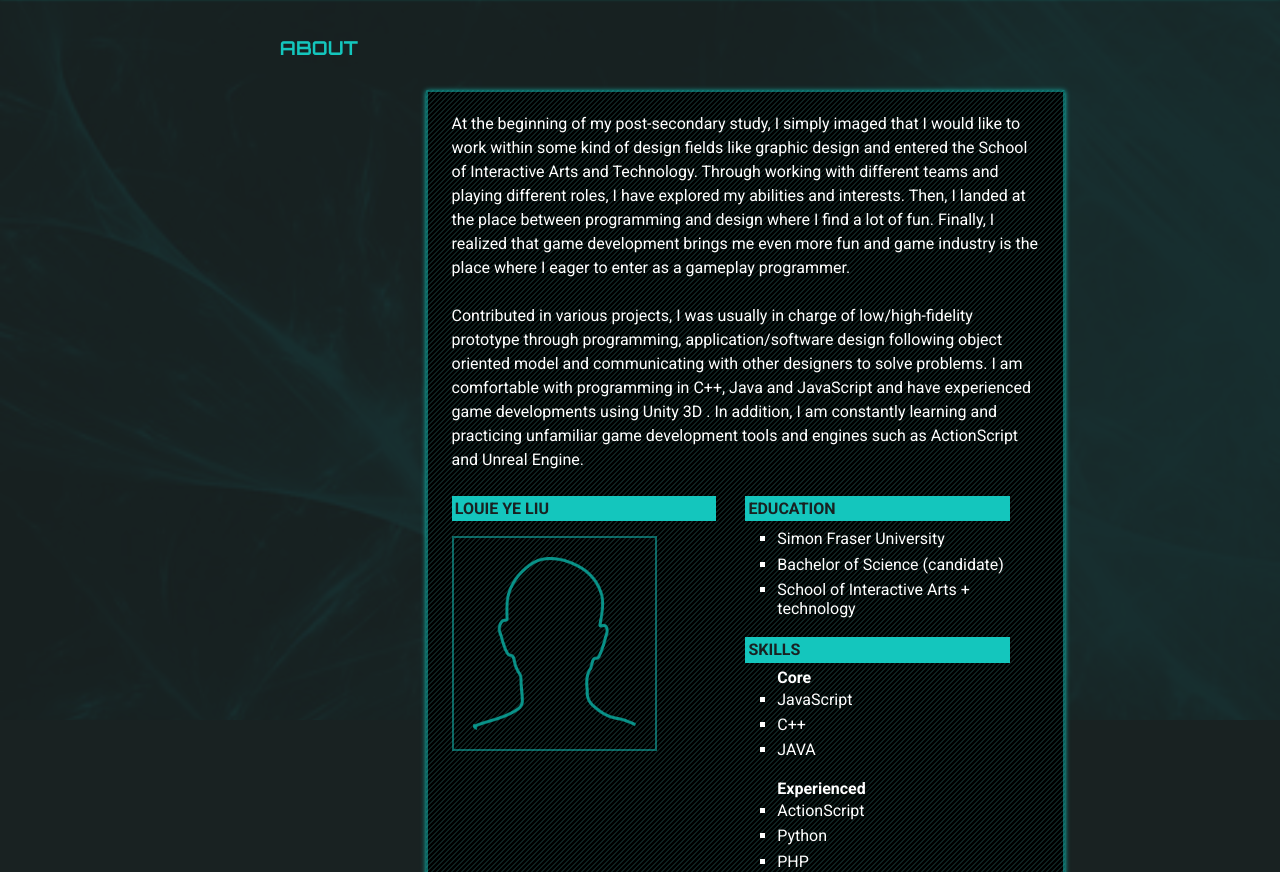
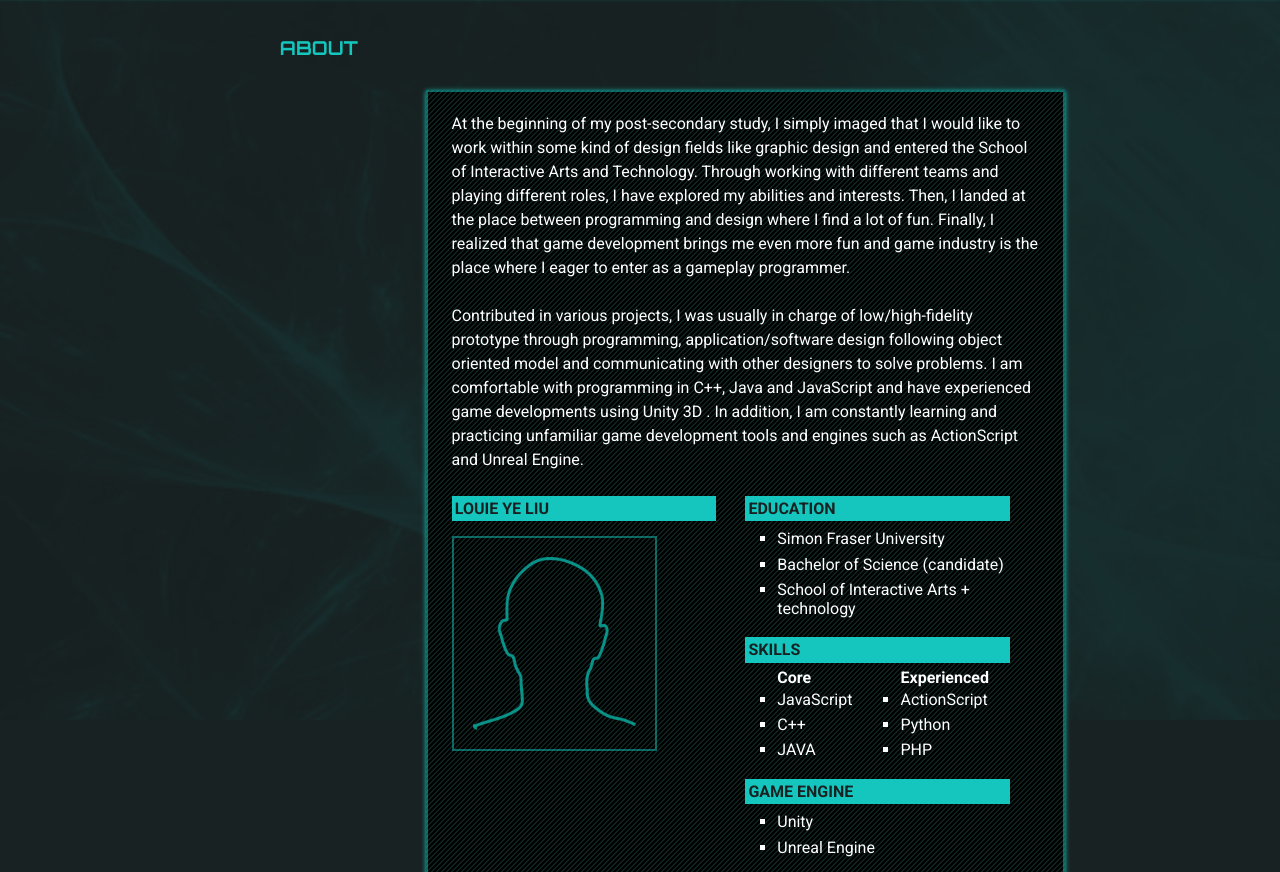
Before and after one commit to LouieAlucard/iat339_portfolio, a plain HTML site: page 01_about.html in a window 1280 px wide. Shown: the part 80-952 px from the top of the page. Drawn offline with Linux system fonts and the light colour scheme; a web font is replaced by a local one.

Commit message:
skill class name

```diff
--- a/01_about.html
+++ b/01_about.html
@@ -61,13 +61,13 @@
 						<div class="info-title">
 							<h4>SKILLS</h4>
 						</div>
-						<ul class="Skill">
+						<ul class="skill">
 							<strong>Core</strong>
 							<li>JavaScript</li>
 							<li>C++</li>
 							<li>JAVA</li>
 						</ul>
-						<ul class="Skill">
+						<ul class="skill">
 							<strong>Experienced</strong>
 							<li>ActionScript</li>
 							<li>Python</li>
```
